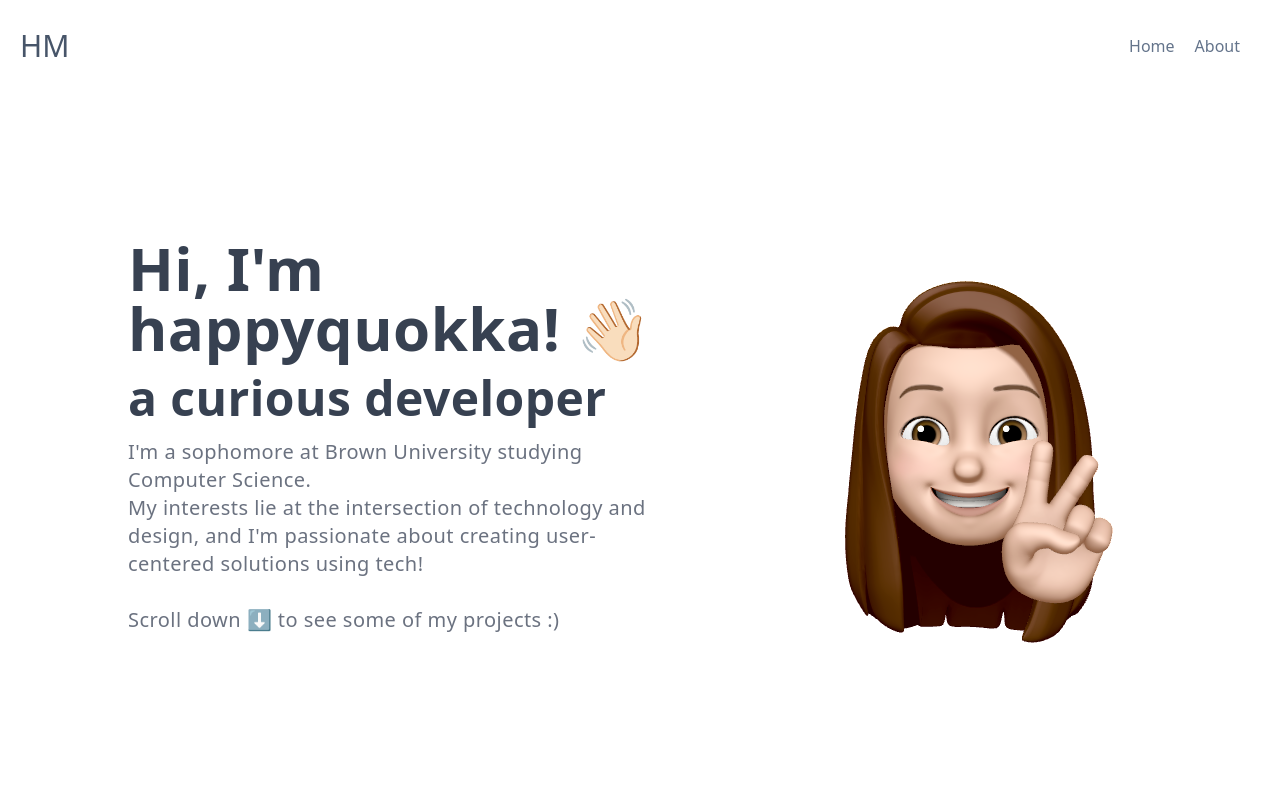
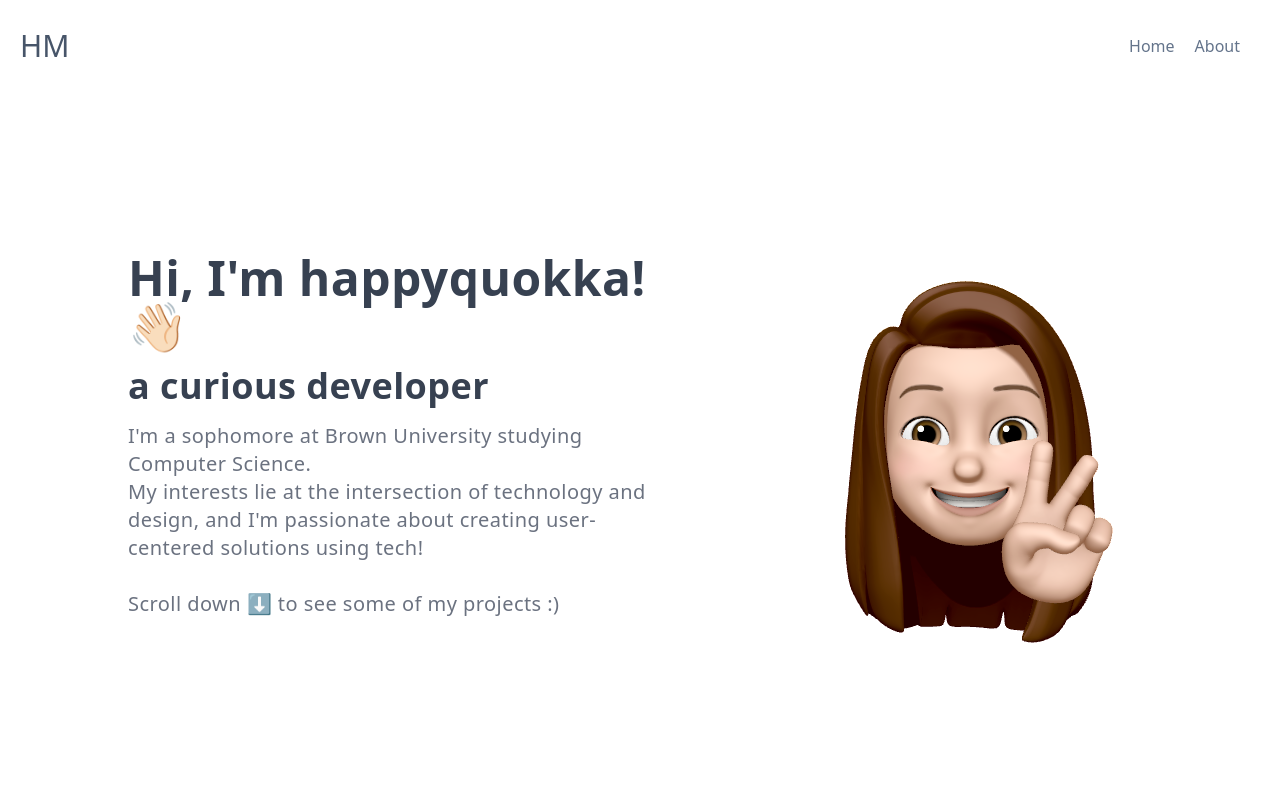
Before and after one commit to happyquokka123/portfolio, a React (Create React App) app: page / in a window 1280 px wide. Shown: the top 800 px of the page. Built offline with nearby package versions, Linux system fonts and the light colour scheme.

Commit message:
font size update

```diff
--- a/src/components/Intro.js
+++ b/src/components/Intro.js
@@ -6,7 +6,7 @@
     <section className="flex justify-center mx-auto">
         <div className="bg-white flex sm:max-w-[80%] max-w-[80%] py-20 md:flex-row flex-col md:justify-between items-center min-h-[90vh]">
             <div className="lg:flex-grow md:w-1/2 lg:pr-36 md:pr-16 flex flex-col md:items-start md:text-left mb-16 md:mb-0 items-center text-center">
-                <h1 className="text-gray-700 mb-4 text-4xl md:text-5xl lg:text-6xl font-bold">
+                <h1 className="text-gray-700 mb-4 text-4xl md:text-5xl font-bold">
                     Hi, I'm happyquokka! 👋🏻
                 </h1>
                 <TypeAnimation
@@ -21,7 +21,7 @@
                     wrapper="div"
                     cursor={false}
                     repeat={Infinity}
-                    className="text-gray-700 mb-4 text-3xl md:text-4xl lg:text-5xl font-bold"
+                    className="text-gray-700 mb-4 text-3xl md:text-4xl font-bold"
                 />
                 <p className="mb-8 text-gray-500 text-base md:text-xl leading-loose">
                     I'm a sophomore at Brown University studying Computer Science.
```
